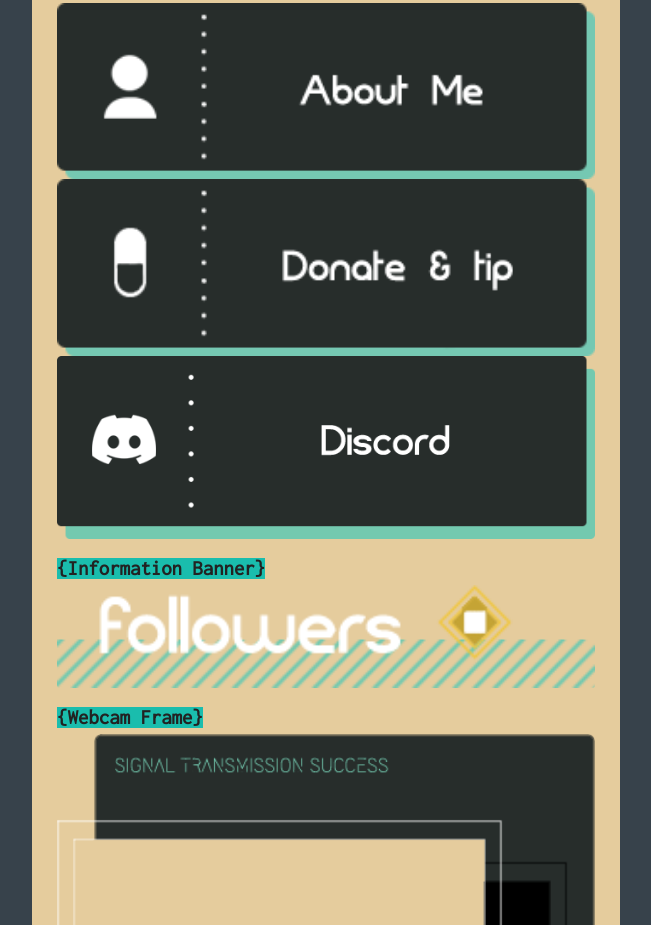
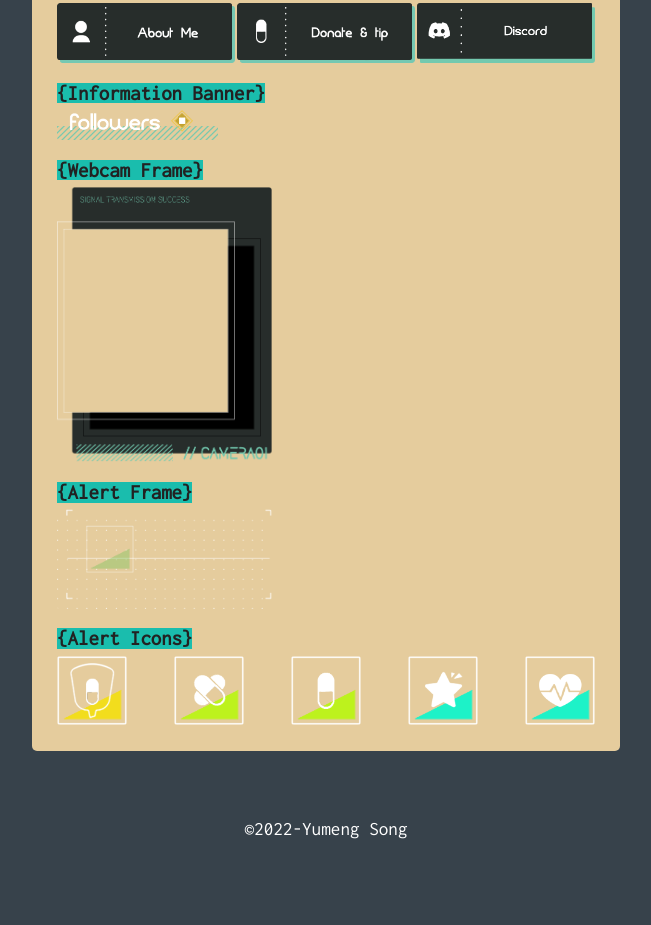
Before and after one commit to yumengsong95/YumengSong_Portfolio, a plain HTML site: page asset.html in a window 1280 px wide. Shown: the part 1469-2394 px from the top of the page, without its empty margins (314-965 px from the left). After the commit the page ends 2351 px from the top, so only its background shows below. Drawn offline with Linux system fonts and the light colour scheme.

Commit message:
Add files via upload

```diff
--- a/css/styles.css
+++ b/css/styles.css
@@ -197,6 +197,26 @@ textarea{
 .image {
     margin: 2vw 0;
 }
+.pannel img{
+    width: 33%;
+}
+.pannel{
+    display: flex;
+    justify-content: space-between;
+}
+.banner{
+    width: 30%;
+}
+.frame{
+    width: 40%;
+}
+.icon{
+    display: flex;
+    justify-content: space-between;
+}
+.icon img{
+    width: 13%;
+}
 @media screen and (max-width: 1200px) {
 	body {
 		width: 80vw;
```
